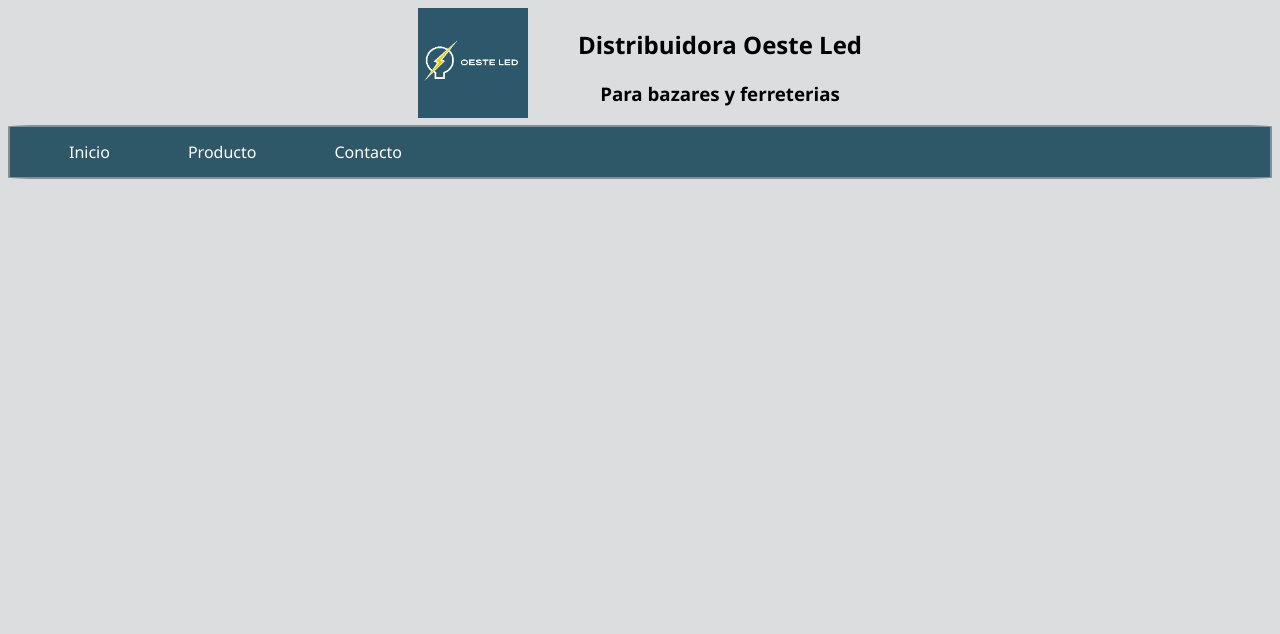
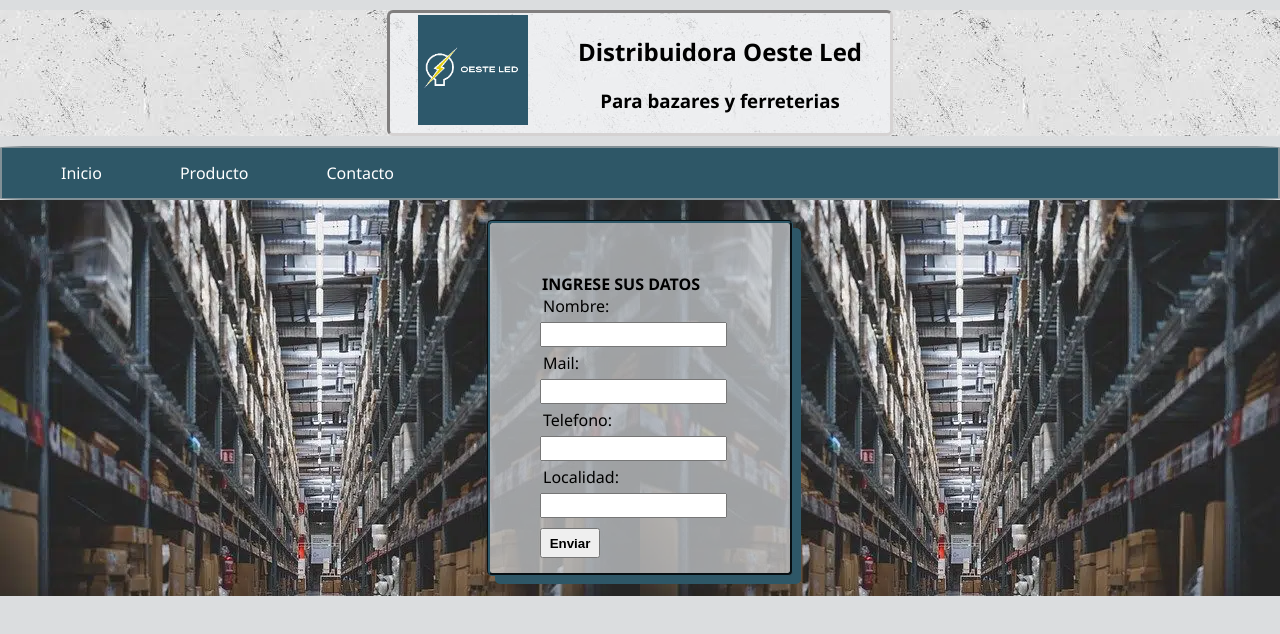
Before and after one commit to Julieta-coder/Distribuidora-Materiales-Electricos, a plain HTML site: page formulario.html in a window 1280 px wide. Drawn offline with Linux system fonts and the light colour scheme.

Commit message:
Form, mejora inicio
Incio de formulario, mejora del logo y su estilo

```diff
--- a/formulario.html
+++ b/formulario.html
@@ -9,11 +9,16 @@
 </head>
 
 <body>
-    <div class="inicial">
-        <img class="logo" src="../Distribuidora-Materiales-Electricos/imagenes/logo 348x337.png">
-        <div class="textos">
-            <h2>Distribuidora Oeste Led</h2>
-            <h3>Para bazares y ferreterias</h3>
+    <div class="fondoTextura">
+        <div class="primerDiv">
+
+            <div class="inicial">
+                <img class="logo" src="../Distribuidora-Materiales-Electricos/imagenes/logo 348x337.png">
+                <div class="textos">
+                    <h2>Distribuidora Oeste Led</h2>
+                    <h3>Para bazares y ferreterias</h3>
+                </div>
+            </div>
         </div>
     </div>
 
@@ -23,5 +28,37 @@
             <p><a href="formulario.html">Contacto</a></p>
     </div>
 
+    <div class="fondo">
+
+        <div class="cont">
+
+            <div class="formulario">
+
+                <form action="formulario.html">
+                    <legend>INGRESE SUS DATOS</legend>
+
+                    <label for="nombre">Nombre:</label><br>
+                    <input type="text" name="nombre" id="nombre" size="20"><br>
+
+                    <label for="mail">Mail:</label><br>
+                    <input type="email" name="mail" id="mail" size="20"><br>
+
+                    <label for="tel">Telefono:</label><br>
+                    <input id="telefono" type="tel" name="tel" id="tel"><br>
+
+                    <label for="local">Localidad:</label><br>
+                    <input type="text" name="local" id="local"><br>
+
+                    <input class="boton" type="submit" value="Enviar"></submit>
+
+                </form>
+
+            </div>
+        </div>
+
+    </div>
+
+
+
 </body>
 </html>
--- a/style.css
+++ b/style.css
@@ -3,6 +3,9 @@
 body{
     background-color: #ced1d3b9;
     font-family:'Segoe UI', Tahoma, Geneva, Verdana, sans-serif;
+    margin: 0px;
+    padding: 0px;
+    box-sizing: border-box;
 }
 
 img.logo{
@@ -115,5 +118,81 @@ img.logo{
     background-color: #747e82;
 }
 
+/*ESTILO CARRUSEL*/
+
+.carruselImagenes{
+    display: flex;
+    flex-wrap: wrap;
+    flex-direction: column;
+    width: 150px;
+    height: 150px;
+
+}
+
+/*.carrusel{
+    display: flex;
+    flex-wrap: wrap;
+    flex-direction: row;
+
+}*/
 
 /*ESTILO PAG CONTACTO*/
+
+.formulario{
+    display: flex;
+    justify-content: flex-start;
+    width: 200px;
+    height: 250px;
+    padding: 50px;
+    margin: 20px auto;
+    border: 3px groove #2E5767;
+    border-radius: 5px;
+    box-shadow: 8px 8px 0px #2E5767;
+    background-color:#ced1d3b9;
+}
+
+
+.boton{
+    width: 60px;
+    height: 30px;
+    font-weight: bold;
+}
+
+label, input{
+    padding: 3px;
+    margin-top: 5px;
+    margin-bottom: 5px;
+}
+
+.fondo{
+    background-image: url("../Distribuidora-Materiales-Electricos/imagenes/deposito-1.webp");
+
+}
+
+
+.cont{
+    display: flex;
+    justify-content: center;
+}
+
+legend{
+    font-weight: bold;
+
+}
+
+.primerDiv{
+    display: flex;
+    background-color:#f1f3f5b9;
+    justify-content: center;
+    width: 500px;
+    height: 120px;
+    border: 3px inset rgb(213, 210, 210);
+    border-radius: 6px;
+    justify-self: center;
+    margin: 10px;
+}
+
+.fondoTextura{
+    background-image: url("../Distribuidora-Materiales-Electricos/imagenes/textura\ fondo.jpg");
+
+ }
```
Also changed, not shown: index.html (+35 -13 lines), productos.html (+10 -6 lines), imagenes/Jeluz.webp (added), imagenes/Sica.png (added), imagenes/Tacsa 2.png (added), imagenes/deposito-1.webp (added), imagenes/textura fondo.jpg (added), imagenes/trefi no png.png (added), imagenes/trefi_no_png-removebg-preview.png (added).
